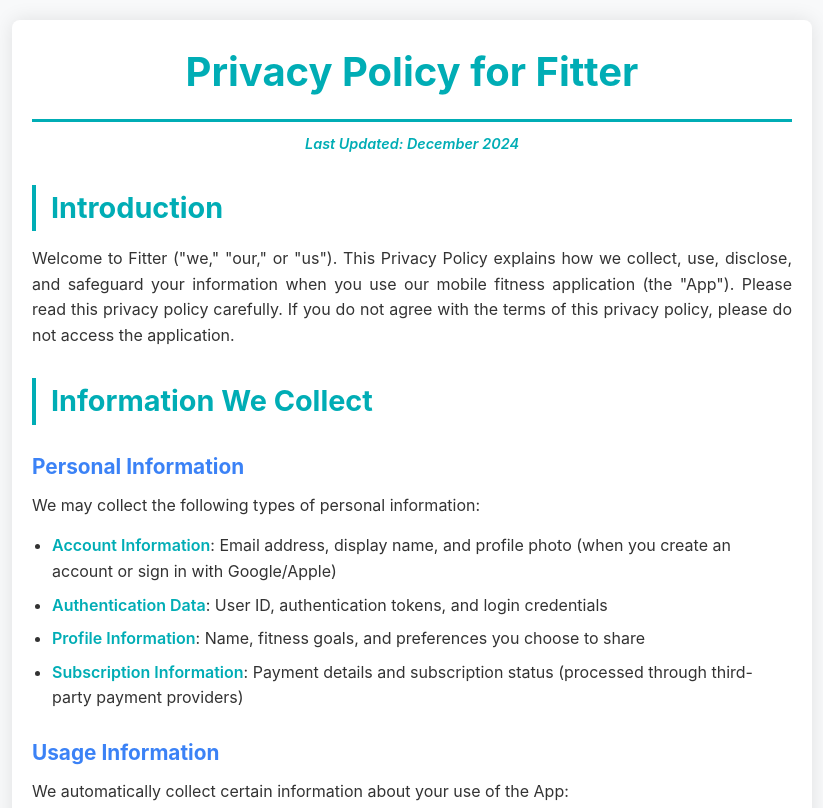
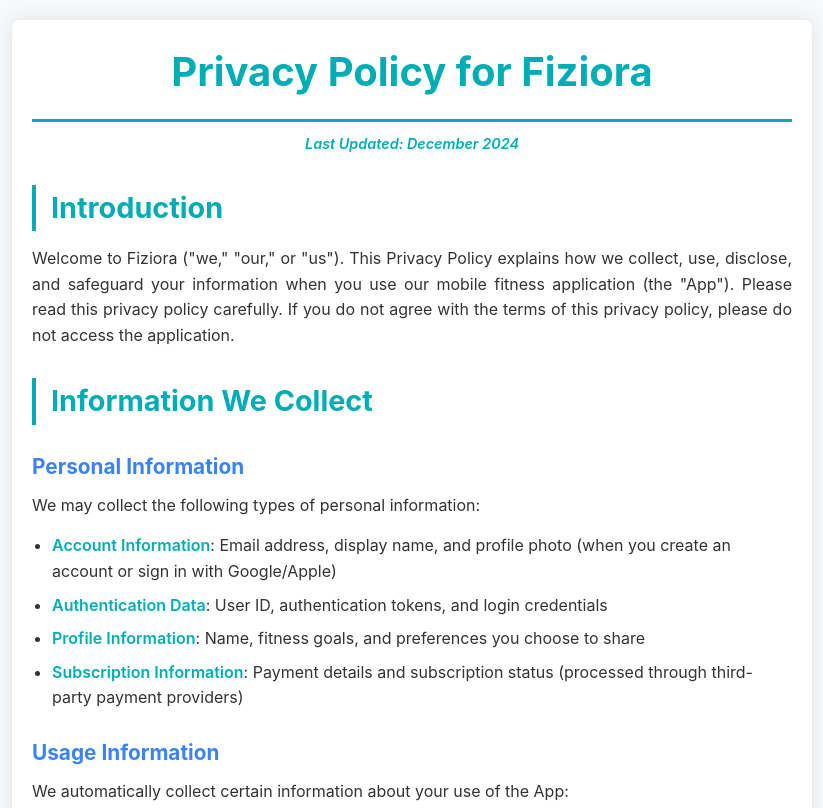
Before and after one commit to ilyas-savli/apps-privacy-policy, a plain HTML site: page fitter/index.html in a window 1280 px wide. Shown: the top 808 px of the page, without its empty margins (228-1051 px from the left). Drawn offline with Linux system fonts and the light colour scheme.

Commit message:
Update index.html

```diff
--- a/fitter/index.html
+++ b/fitter/index.html
@@ -3,7 +3,7 @@
 <head>
     <meta charset="UTF-8">
     <meta name="viewport" content="width=device-width, initial-scale=1.0">
-    <title>Privacy Policy - Fitter</title>
+    <title>Privacy Policy - Fiziora</title>
     <style>
         * {
             margin: 0;
@@ -155,11 +155,11 @@
 </head>
 <body>
     <div class="container">
-        <h1>Privacy Policy for Fitter</h1>
+        <h1>Privacy Policy for Fiziora</h1>
         <p class="last-updated"><strong>Last Updated: December 2024</strong></p>
 
         <h2>Introduction</h2>
-        <p>Welcome to Fitter ("we," "our," or "us"). This Privacy Policy explains how we collect, use, disclose, and safeguard your information when you use our mobile fitness application (the "App"). Please read this privacy policy carefully. If you do not agree with the terms of this privacy policy, please do not access the application.</p>
+        <p>Welcome to Fiziora ("we," "our," or "us"). This Privacy Policy explains how we collect, use, disclose, and safeguard your information when you use our mobile fitness application (the "App"). Please read this privacy policy carefully. If you do not agree with the terms of this privacy policy, please do not access the application.</p>
 
         <h2>Information We Collect</h2>
 
```
